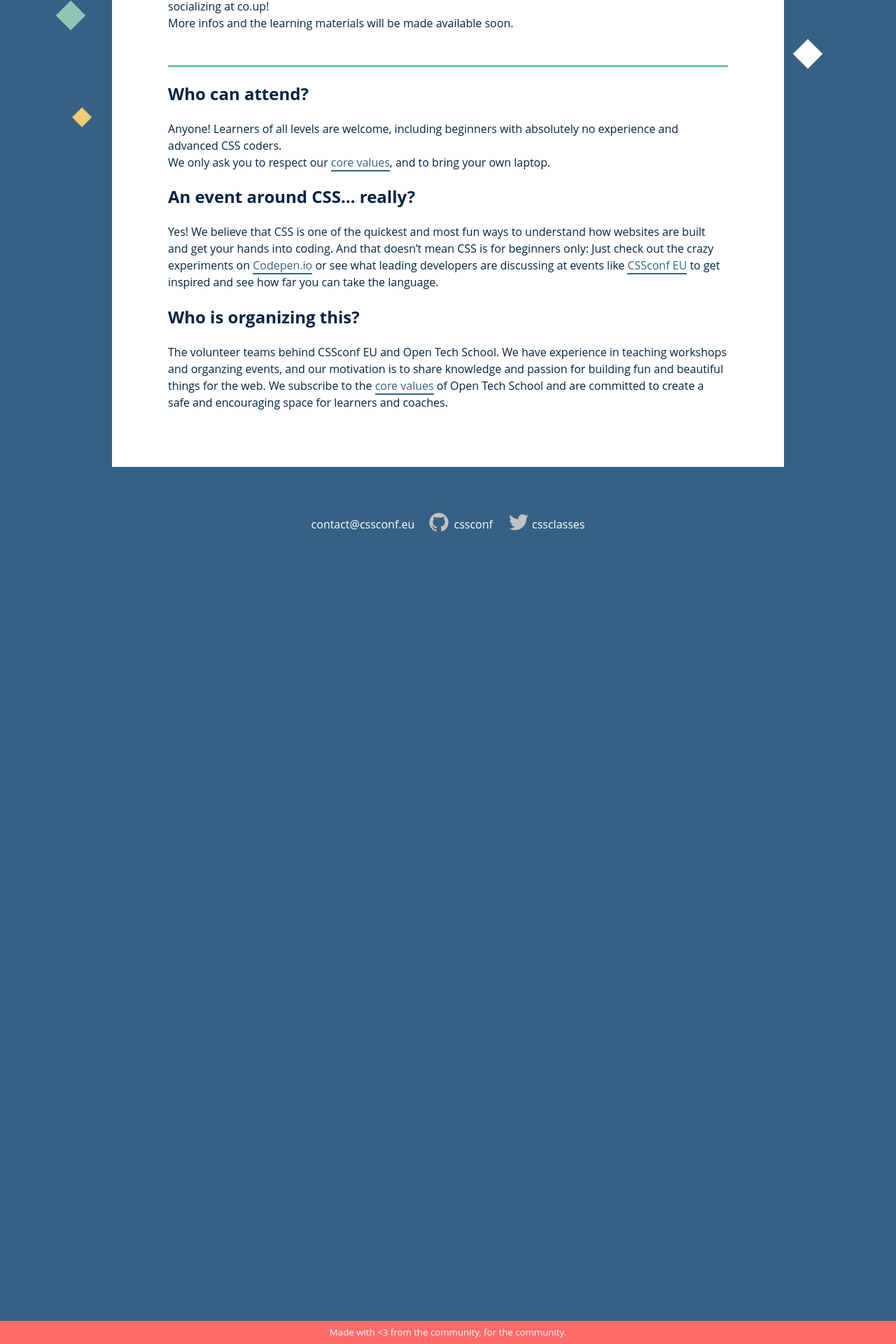
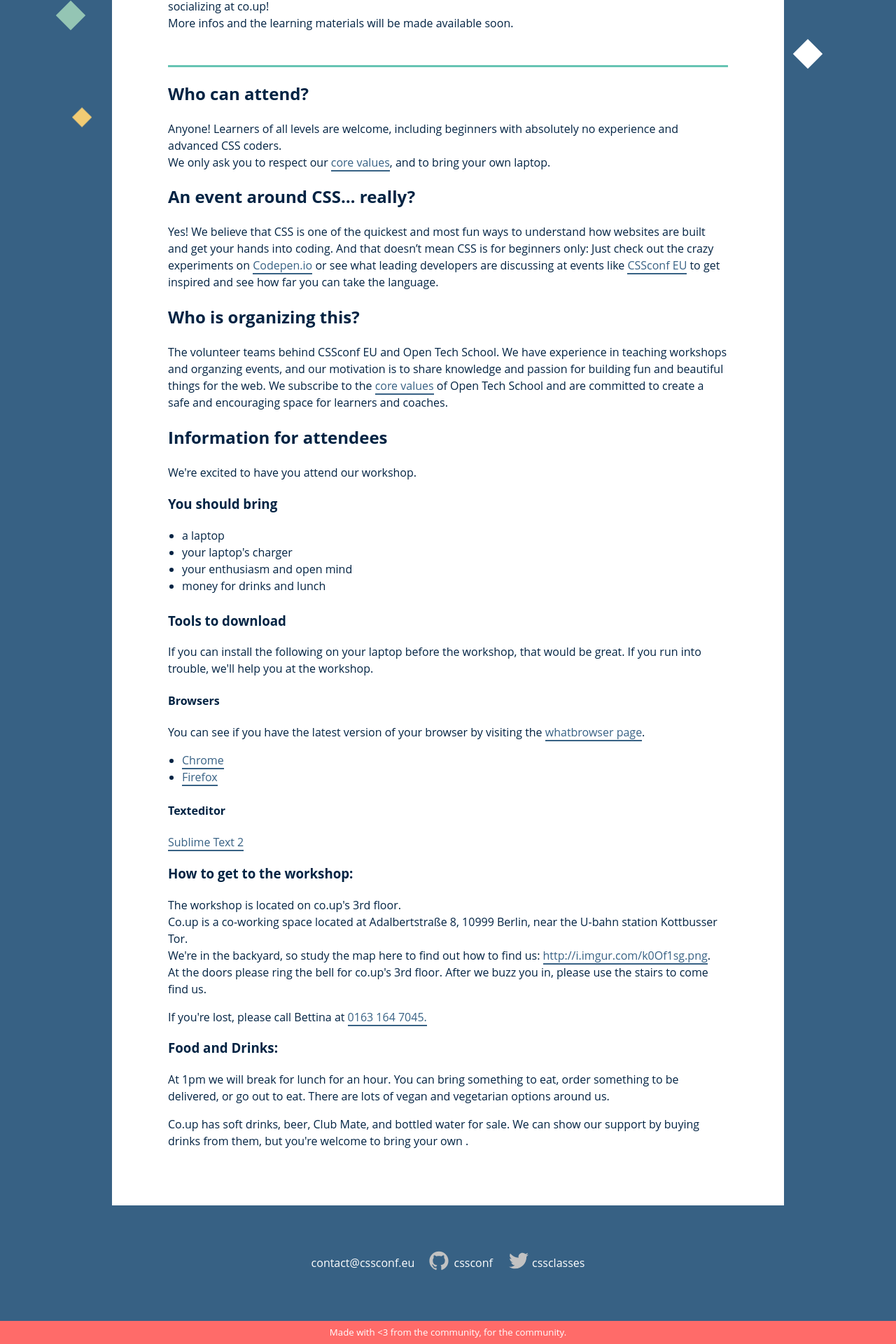
Before and after one commit to cssconf/CSSclasses--old, a Jekyll site: the page built from index.html, in a window 1280 px wide. Shown: the part 827-2747 px from the top of the page at 70% size. Built offline with Jekyll 4.4.1, drawn with Linux system fonts in a browser that asks for light colours.

Commit message:
add the information for attendees text to the main page issue 18

```diff
--- a/index.html
+++ b/index.html
@@ -40,15 +40,43 @@ layout: default
 We only ask you to respect our <a href="http://www.opentechschool.org/about.html#core_values">core values</a>, and to bring your own laptop.
 </p>
 
-
 <h2>An event around CSS… really?</h2>
 <p>
   Yes! We believe that CSS is one of the quickest and most fun ways to understand how websites are built and get your hands into coding. And that doesn’t mean CSS is for beginners only: Just check out the crazy experiments on <a href="http://codepen.io/">Codepen.io</a> or see what leading developers are discussing at events like <a href=https://www.youtube.com/playlist?list=PL37ZVnwpeshGi0vwS7HNUvsj8_vcNzQZk>CSSconf EU</a> to get inspired and see how far you can take the language.
 </p>
 
-
-
 <h2>Who is organizing this?</h2>
 <p>
   The volunteer teams behind CSSconf EU and Open Tech School. We have experience in teaching workshops and organzing events, and our motivation is to share knowledge and passion for building fun and beautiful things for the web. We subscribe to the <a href="http://www.opentechschool.org/about.html#core_values">core values</a> of Open Tech School and are committed to create a safe and encouraging space for learners and coaches.
 </p>
+
+<h2>Information for attendees</h2>
+<p>We're excited to have you attend our workshop.</p>
+<h3>You should bring</h3>
+<ul>
+  <li>a laptop</li>
+  <li>your laptop's charger</li>
+  <li>your enthusiasm and open mind</li>
+  <li>money for drinks and lunch</li>
+</ul>
+<h3>Tools to download</h3>
+<p>If you can install the following on your laptop before the workshop, that would be great. If you run into trouble, we'll help you at the workshop.</p>
+<h4>Browsers</h4>
+<p>You can see if you have the latest version of your browser by visiting the <a href="http://whatbrowser.org/">whatbrowser page</a>.</p>
+<ul>
+  <li><a href="https://www.google.com/chrome/browser/">Chrome</a></li>
+  <li><a href="https://www.mozilla.org/en-US/firefox/new/">Firefox</a></li>
+</ul>
+<h4>Texteditor</h4>
+<a href="http://www.sublimetext.com/2">Sublime Text 2</a>
+
+<h3>How to get to the workshop:</h3>
+<p>The workshop is located on co.up's 3rd floor.<br>
+Co.up is a co-working space located at Adalbertstraße 8, 10999 Berlin, near the U-bahn station Kottbusser Tor.<br>
+We're in the backyard, so study the map here to find out how to find us: <a href="http://i.imgur.com/k0Of1sg.png">http://i.imgur.com/k0Of1sg.png</a>.<br>
+At the doors please ring the bell for co.up's 3rd floor. After we buzz you in, please use the stairs to come find us.</p>
+<p>If you're lost, please call Bettina at <a href="tel://0163 164 7045.">0163 164 7045.</a></p>
+
+<h3>Food and Drinks:</h3>
+<p>At 1pm we will break for lunch for an hour. You can bring something to eat, order something to be delivered, or go out to eat. There are lots of vegan and vegetarian options around us.</p>
+<p>Co.up has soft drinks, beer, Club Mate, and bottled water for sale. We can show our support by buying drinks from them, but you're welcome to bring your own .</p>
```
